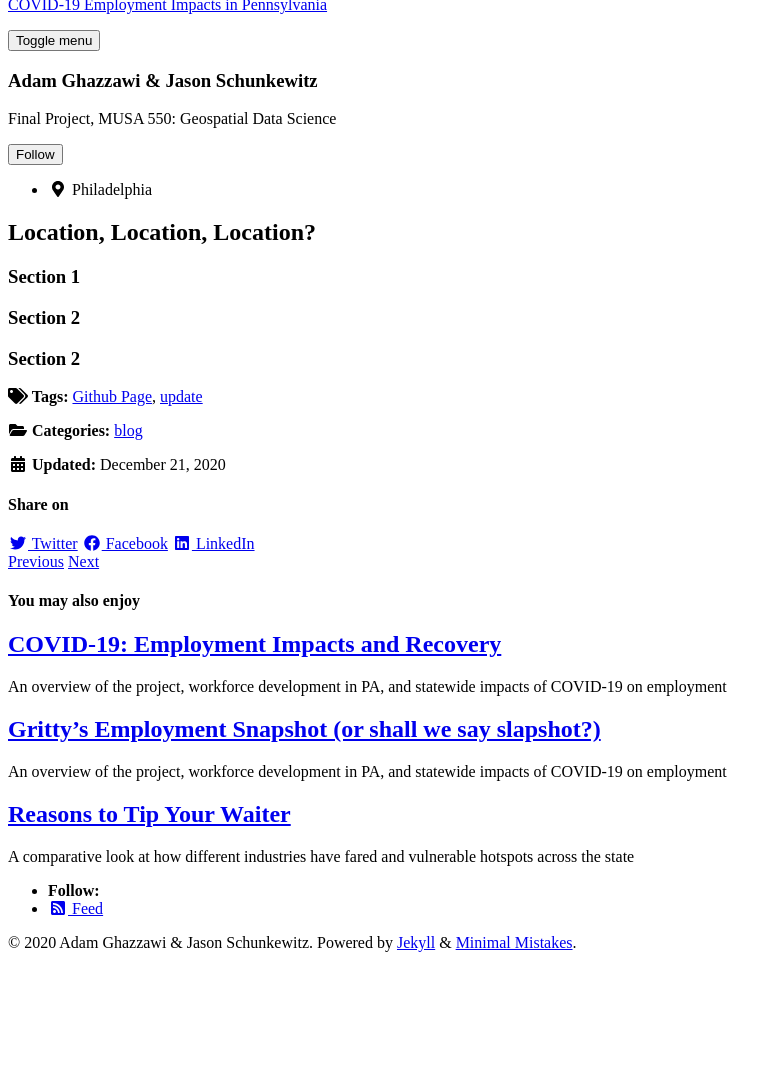
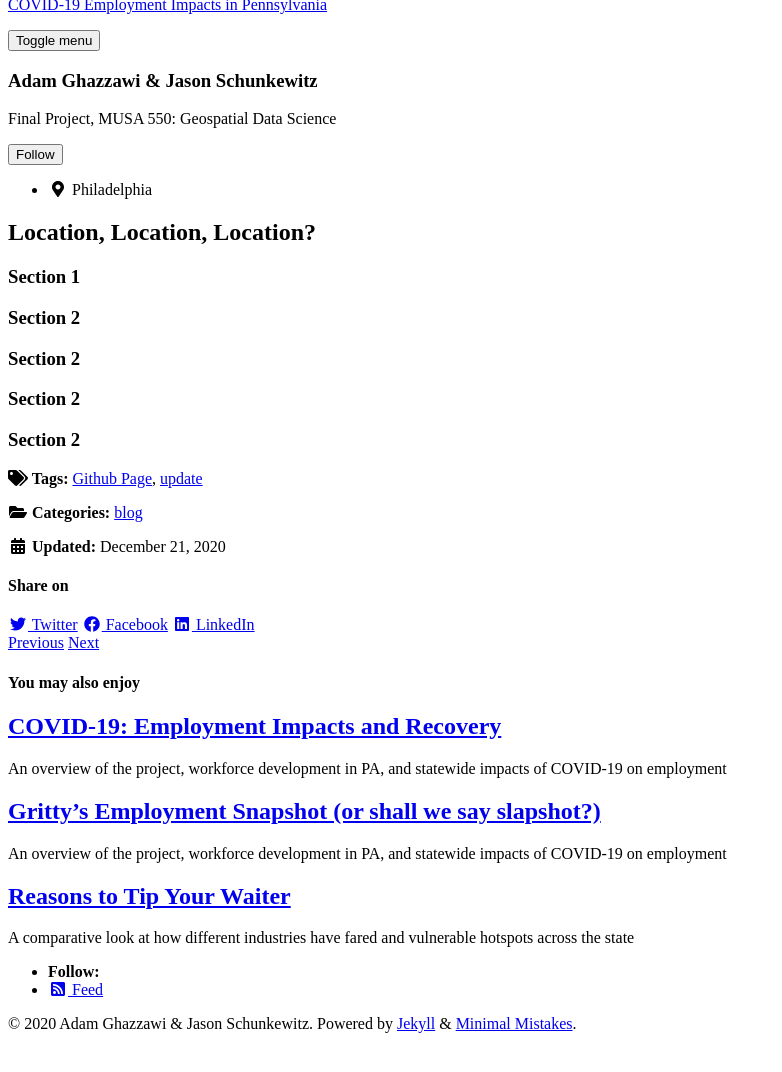
Before and after one commit to amghazzawi/PAemployment, a Jekyll site: the page built from _posts/2019-04-17-example-post.md, in a window 1280 px wide, cut to the strip 112-1215 px from the top of the page. Shown: the top 1072 px of the strip, without its empty margins (0-782 px from the left). Built offline with Jekyll 4.4.1, drawn with Linux system fonts in a browser that asks for light colours; cached includes are drawn as plain includes; nearby versions of some CDN libraries; before the commit the page ends 1134 px from its top, so only the background shows below that.

Commit message:
Update 2019-04-17-example-post.md

```diff
--- a/_posts/2019-04-17-example-post.md
+++ b/_posts/2019-04-17-example-post.md
@@ -9,6 +9,8 @@
   hv-chart-2: ["charts/2_urban_rural_claims_industry_hvplot.html", "800"]
   hv-chart-3: ["charts/2_urban_rural_industry_month_claims_hvplot.html", "400"]
   hv-chart-4: ["charts/2_urban_rural_industry_Jan_vs_Nov_hvplot.html", "400"]
+  hv-chart-5: ["charts/2_urban_rural_map.html", "400"]
+  hv-chart-6: ["charts/2_urban_rural_claims_per_industry_month_hvplot_bar.html", "400"]
 
 tags:
   - Github Page
@@ -30,3 +32,12 @@
 # Section 2
 
 <div id="hv-chart-4"></div>
+
+# Section 2
+
+<div id="hv-chart-5"></div>
+
+
+# Section 2
+
+<div id="hv-chart-6"></div>
```
